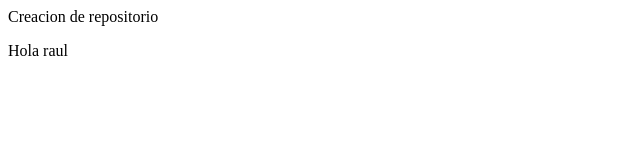
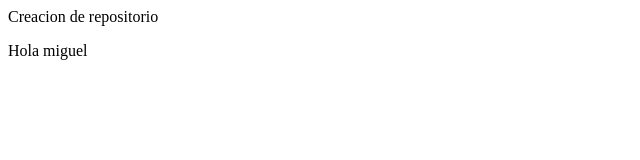
Before and after one commit to Jesus-Raul-3421/AWOS, a plain HTML site: page index.html in a window 1280 px wide. Shown: the full height of the page, 0-640 px from the left. Drawn offline with Linux system fonts and the light colour scheme.

Commit message:
prueba de cambio

```diff
--- a/index.html
+++ b/index.html
@@ -3,7 +3,7 @@
     <head>
         <body>
             <p>Creacion de repositorio</p>
-            <p>Hola raul</p>
+            <p>Hola miguel</p>
         </body>
     </head>
 </html>
```
